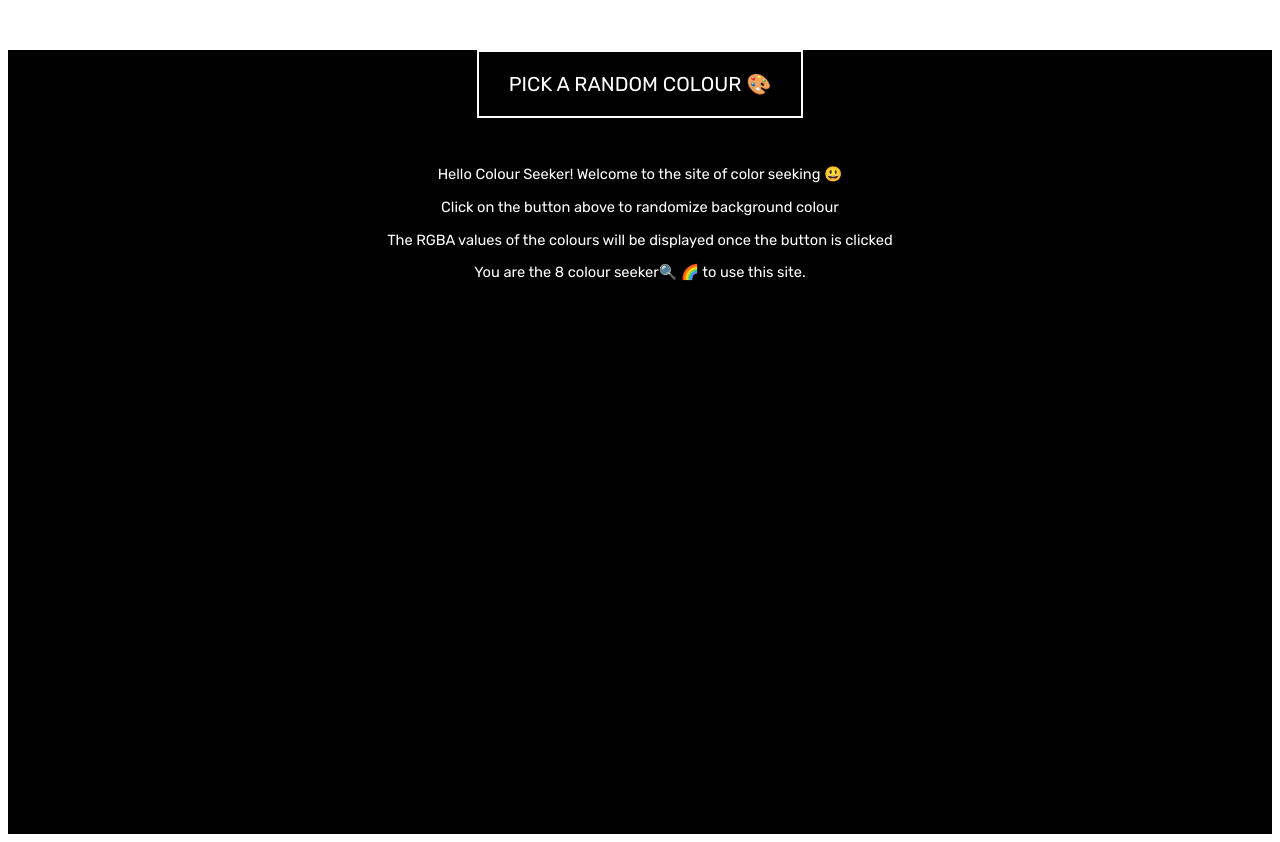
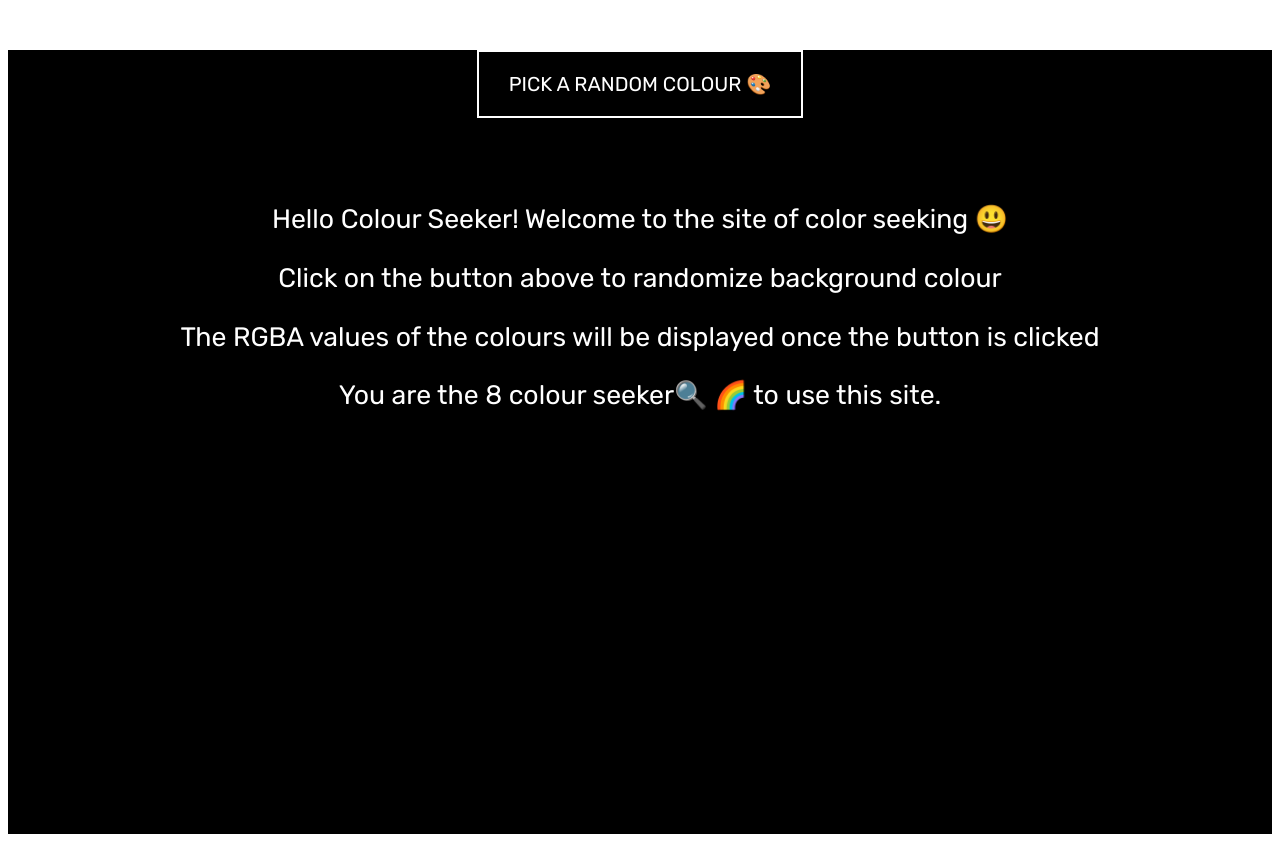
Before and after one commit to Luca0311/HerokuApp, a Flask app: page / in a window 1280 px wide. Run offline with Flask 2, Linux system fonts and the light colour scheme.

Commit message:
commit on main

```diff
--- a/templates/index.html
+++ b/templates/index.html
@@ -49,12 +49,7 @@
 
     p {
         color: white;
-        font-size: 15pt;
-    }
-
-    p {
-        color:white;
-        font-size: 11pt;
+        font-size: 20pt;
     }
 </style>
 
```
